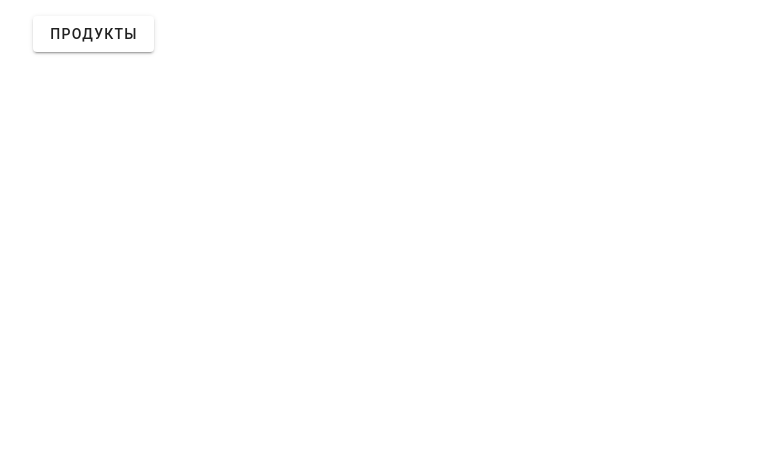
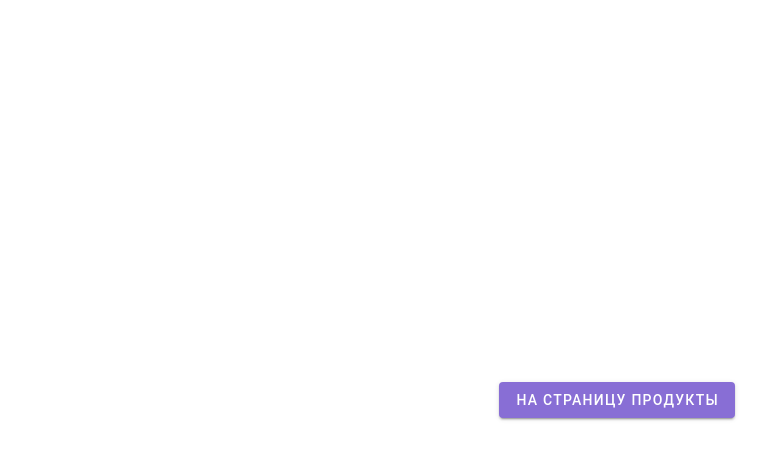
Before and after one commit to lekseff/alfa-test-task, a Vue app: page / in a window 1280 px wide. Shown: the top 460 px of the page, without its empty margins (23-790 px from the left). Built offline with nearby package versions, Linux system fonts and the light colour scheme.

Commit message:
complete

```diff
--- a/src/app/plugins/router/index.ts
+++ b/src/app/plugins/router/index.ts
@@ -7,7 +7,7 @@ import {
 import { pageRoutes } from '@/pages/routes'
 
 const router = createRouter({
-  history: createWebHistory(import.meta.env.BASE_URL),
+  history: createWebHistory(),
   routes: pageRoutes,
   scrollBehavior(to: RouteLocationNormalized, from: RouteLocationNormalizedLoaded, savedPosition) {
     if (savedPosition) {
--- a/src/pages/IndexPage.vue
+++ b/src/pages/IndexPage.vue
@@ -3,9 +3,11 @@ import { ROUTE_NAMES } from '@/app/plugins/router/names.js'
 </script>
 
 <template>
-  <RouterLink :to="{name: ROUTE_NAMES.products}">
-    <v-btn>Продукты</v-btn>
-  </RouterLink>
+  <div class="d-flex justify-center align-center h-100">
+    <RouterLink :to="{ name: ROUTE_NAMES.products }">
+      <v-btn color="primary">На страницу продукты</v-btn>
+    </RouterLink>
+  </div>
 </template>
 
 <style scoped lang="scss"></style>
--- a/src/pages/routes.ts
+++ b/src/pages/routes.ts
@@ -6,10 +6,6 @@ export const pageRoutes = [
     name: 'mainPage',
     component: () => import('@/pages/IndexPage.vue')
   },
-  // {
-  //   path: '',
-  //   redirect: '/products',
-  // },
   {
     path: '/products',
     children: [
```
Also changed, not shown: 16 other files (tests, documents, lock files or other folders).
